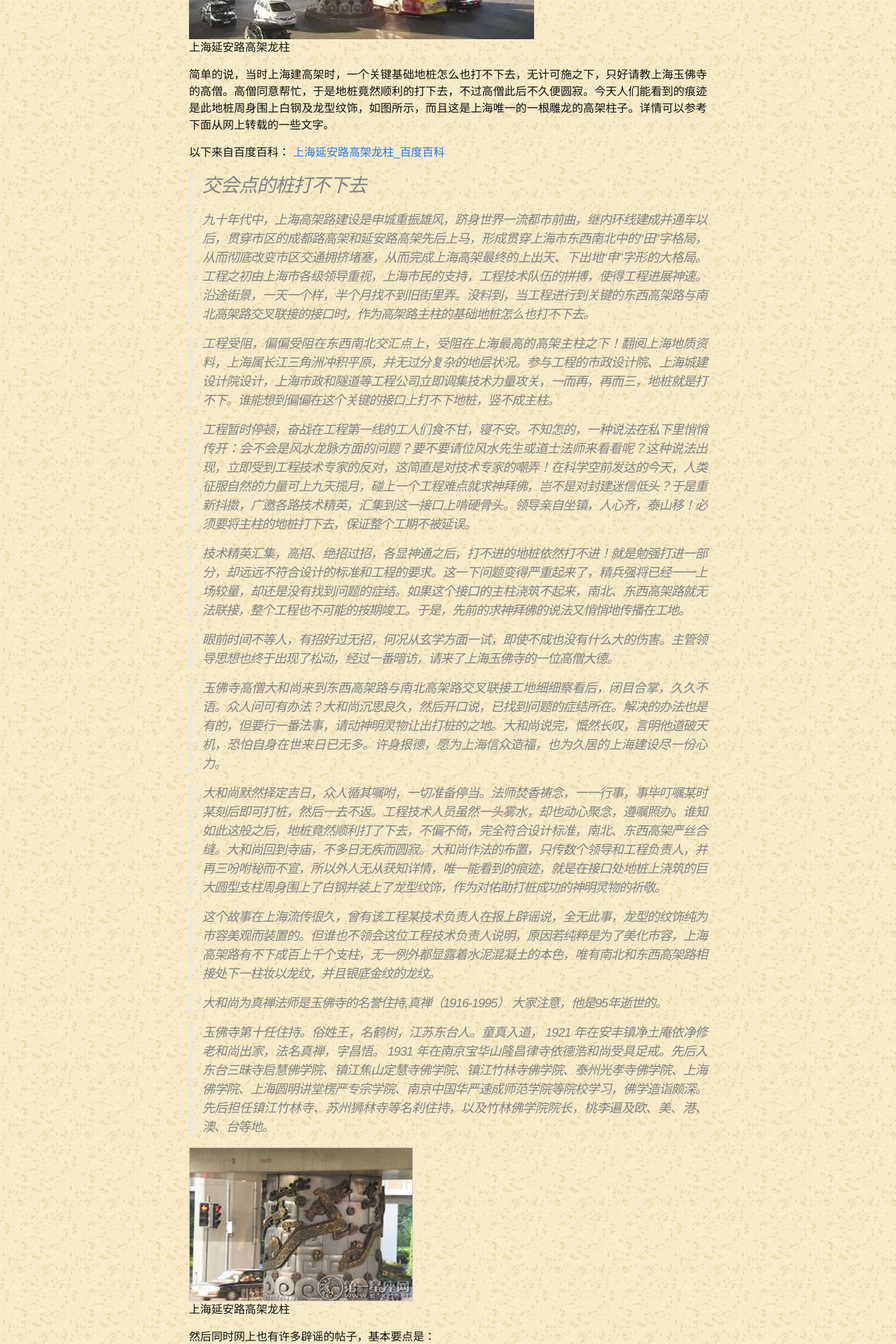
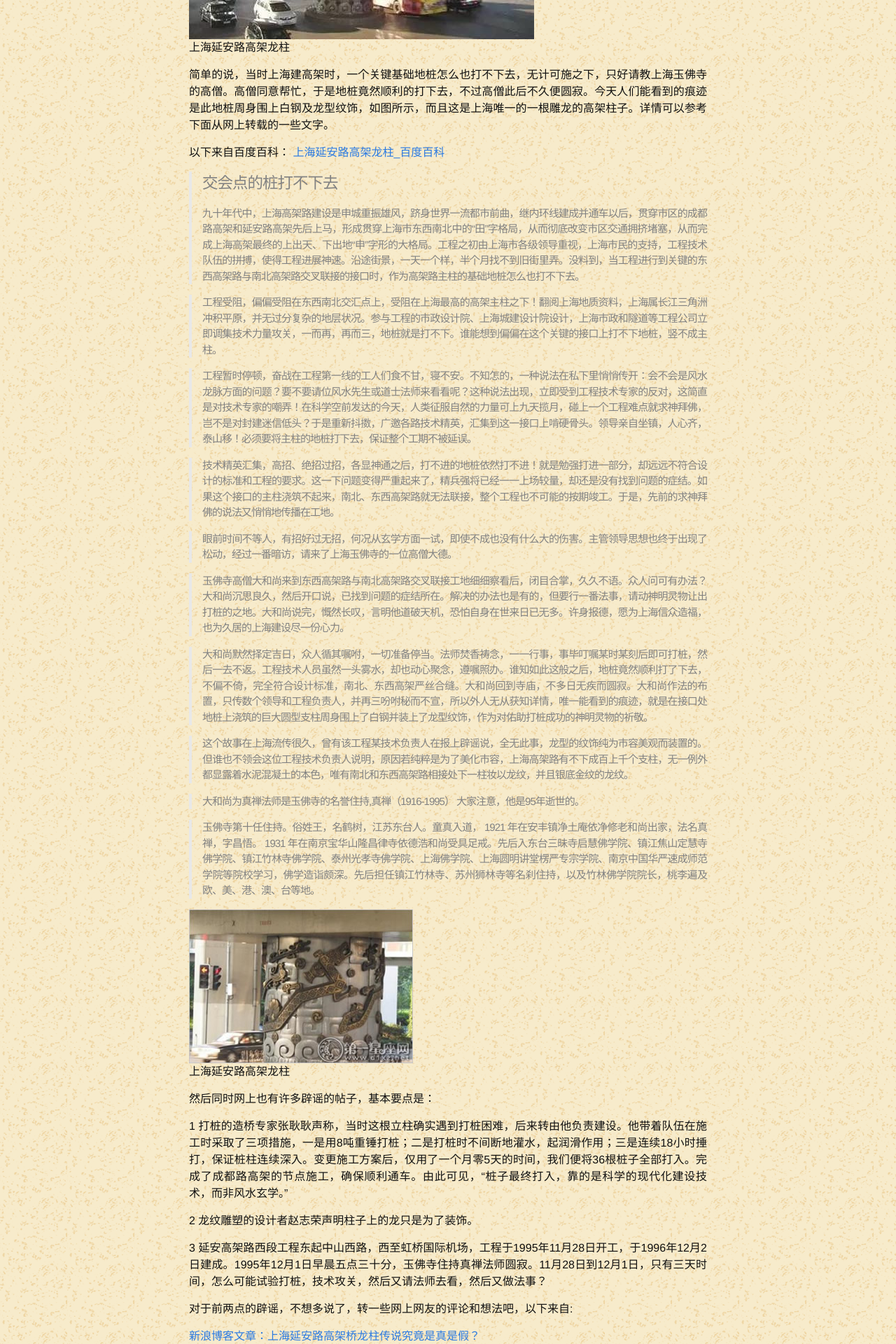
Before and after one commit to longhistory/blog, a Jekyll site: the page built from _posts/2017-04-15-shanghai_dragon_pillar.md, in a window 1280 px wide. Shown: the part 711-2631 px from the top of the page at 70% size. Built offline with Jekyll 4.4.1, drawn with Linux system fonts in a browser that asks for light colours.

Commit message:
modify quoted

```diff
--- a/_sass/minima/_base.scss
+++ b/_sass/minima/_base.scss
@@ -113,9 +113,8 @@ blockquote {
   color: $grey-color;
   border-left: 4px solid $grey-color-light;
   padding-left: $spacing-unit / 2;
-  font-size: 18px;
+  font-size: 15px;
   letter-spacing: -1px;
-  font-style: italic;
 
   > :last-child {
     margin-bottom: 0;
```
